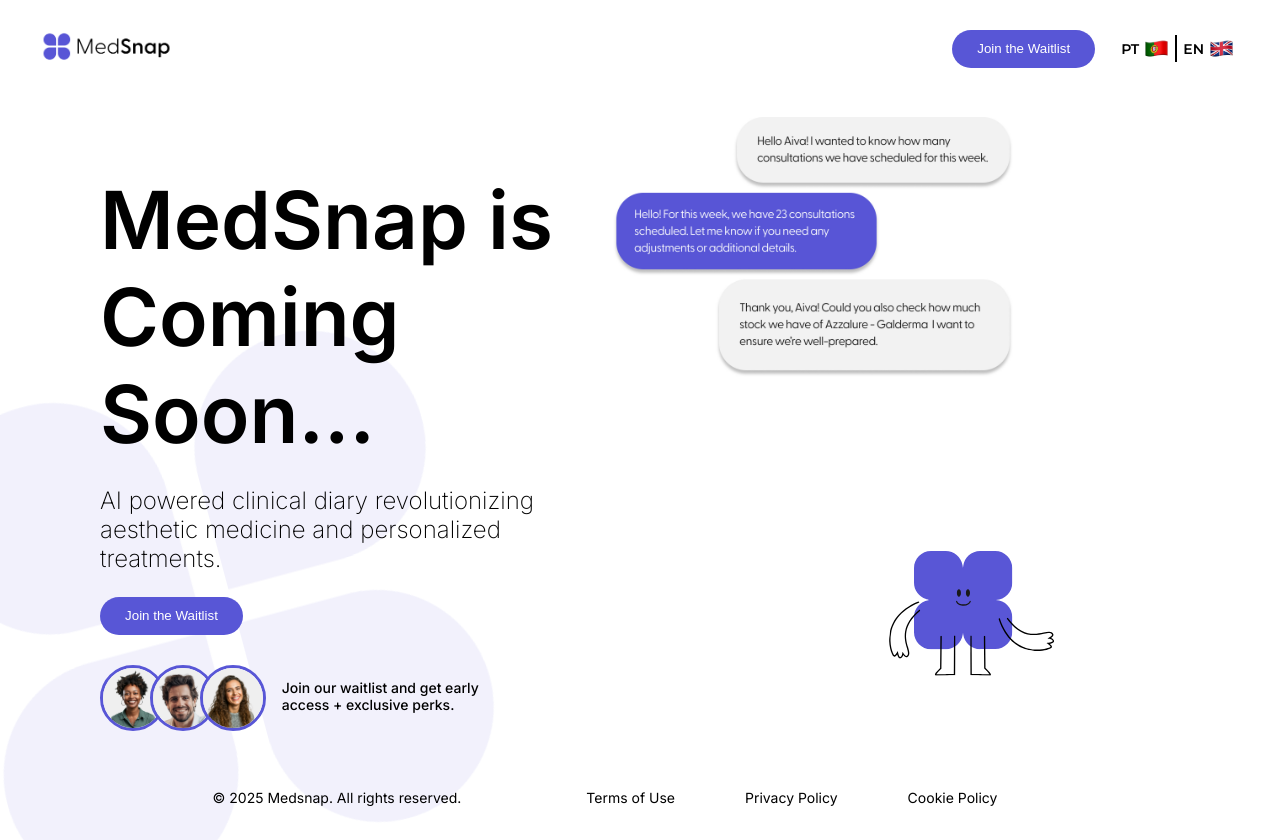
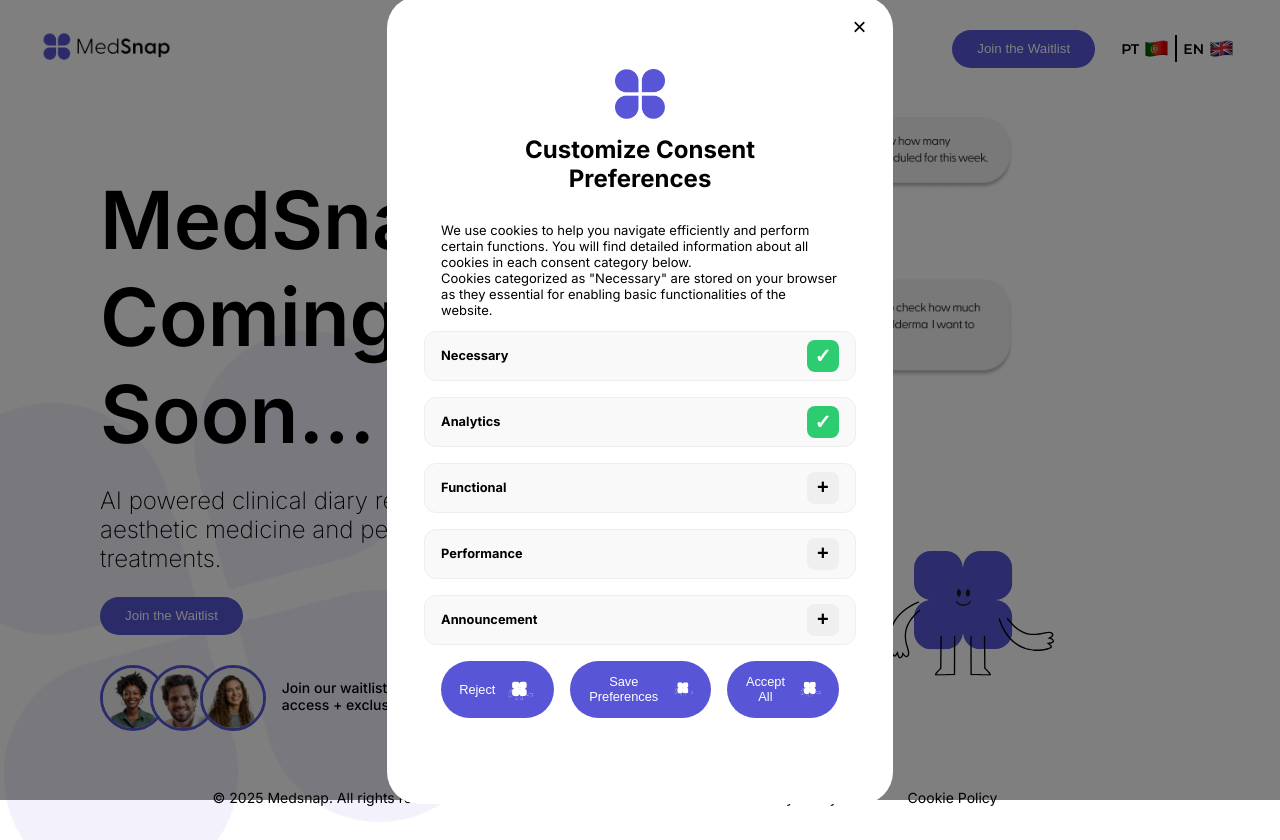
Before and after one commit to Webtech87/MedSnapGoogleAPI, a React (Vite) app in the folder client/: page / in a window 1280 px wide. Built offline with nearby package versions, Linux system fonts and the light colour scheme.

Commit message:
Update Modal Cookies

```diff
--- a/client/src/components/ComingSoon.tsx
+++ b/client/src/components/ComingSoon.tsx
@@ -1,4 +1,4 @@
-import { useState } from 'react'
+import { useEffect, useState } from 'react'
 import styles from '../styles/ComingSoon.module.css'
 import bg_img from '../assets/logo-icon-background-accent.png'
 import chat_desktop_en from '../assets/AI-chat-message-div.jpg'
@@ -15,12 +15,57 @@
 
 const ComingSoon = () => {
   const [showModal, setShowModal] = useState(false);
+  const [showCookieModal, setShowCookieModal] = useState(false);
 
   const openModal = () => setShowModal(true);
   const closeModal = () => setShowModal(false);
 
   const { t, i18n } = useTranslation();
   const currentLang = i18n.language
+
+
+  const [analyticsEnabled, setAnalyticsEnabled] = useState(true);
+  const [functionalEnabled, setFunctionalEnabled] = useState(false);
+  const [performanceEnabled, setPerformanceEnabled] = useState(false);
+  const [announcementEnabled, setAnnouncementEnabled] = useState(false);
+
+
+  const savePreferences = () => {
+    const preferences = {
+      accepted: true,
+      analytics: analyticsEnabled,
+      functional: functionalEnabled,
+      performance: performanceEnabled,
+      announcement: announcementEnabled
+    };
+  localStorage.setItem("cookiesAccepted", JSON.stringify(preferences));
+  setShowCookieModal(false);
+  };
+
+  const acceptAll = () => {
+  setAnalyticsEnabled(true);
+  setFunctionalEnabled(true);
+  setPerformanceEnabled(true);
+  setAnnouncementEnabled(true);
+  savePreferences();
+  };
+
+  const rejectAll = () => {
+  setAnalyticsEnabled(false);
+  setFunctionalEnabled(false);
+  setPerformanceEnabled(false);
+  setAnnouncementEnabled(false);
+  savePreferences();
+  };
+
+
+
+  useEffect (() => {
+    const accepted = localStorage.getItem("cookiesAccepted");
+    if (!accepted){
+    setShowCookieModal(true);
+    }
+  }, []);
 
   return (
     <div className={styles.main_container}>
@@ -99,6 +144,109 @@
             </div>
           </div>
         )}
+
+        {showCookieModal && (
+          <div className={styles.modal_overlay} onClick={closeModal}>
+            <div className={styles.modal_container_cookie} onClick={(e) => e.stopPropagation()}>
+              <button className={styles.close_button} onClick={closeModal} aria-label='Close Button'>&times;</button>
+              <div className={styles.modal_header}>
+                <img src={logo_modal} alt="" />
+                <h1 className={styles.modal_title}>Customize Consent Preferences</h1>
+                <p className={styles.modal_cookies_p}>We use cookies to help you navigate efficiently and perform certain functions. You will find detailed information about all cookies in each  consent category below. <br />
+                Cookies categorized  as "Necessary" are stored on your browser as they essential for enabling basic functionalities of the website.</p>
+              </div>
+              <form className={styles.modal_form}>
+
+              <div className={styles.cookie_section}>
+                <div className={styles.cookie_header}>
+                  <span>Necessary</span>
+                  <button type="button" className={`${styles.plusToggle} ${styles.enabled}`}>
+                    ✓
+                  </button>
+                </div>
+              </div>
+
+              <div className={styles.cookie_section}>
+                <div className={styles.cookie_header}>
+                  <span>Analytics</span>
+                  <button
+                    type="button"
+                    className={`${styles.plusToggle} ${analyticsEnabled ? styles.enabled : ''}`}
+                    onClick={() => setAnalyticsEnabled(!analyticsEnabled)}
+                  >
+                    {analyticsEnabled ? '✓' : '+'}
+                  </button>
+
+                </div>
+              </div>
+
+              <div className={styles.cookie_section}>
+                <div className={styles.cookie_header}>
+                  <span>Functional</span>
+                  <button
+                    type="button"
+                    className={`${styles.plusToggle} ${functionalEnabled ? styles.enabled : ''}`}
+                    onClick={() => setFunctionalEnabled(!functionalEnabled)}
+                  >
+                    {functionalEnabled ? '✓' : '+'}
+                  </button>
+
+                </div>
+              </div>
+
+              <div className={styles.cookie_section}>
+                <div className={styles.cookie_header}>
+                  <span>Performance</span>
+                  <button
+                    type="button"
+                    className={`${styles.plusToggle} ${performanceEnabled ? styles.enabled : ''}`}
+                    onClick={() => setPerformanceEnabled(!performanceEnabled)}
+                  >
+                    {performanceEnabled ? '✓' : '+'}
+                  </button>
+
+                </div>
+              </div>
+
+              <div className={styles.cookie_section}>
+                <div className={styles.cookie_header}>
+                  <span>Announcement</span>
+                  <button
+                    type="button"
+                    className={`${styles.plusToggle} ${announcementEnabled ? styles.enabled : ''}`}
+                    onClick={() => setAnnouncementEnabled(!announcementEnabled)}
+                  >
+                    {announcementEnabled ? '✓' : '+'}
+                  </button>
+
+                </div>
+              </div>
+
+              <div className={styles.form_btns}>
+                <button onClick={rejectAll}>
+                  <span className={styles.buttonContent}>
+                    Reject
+                    <Lottie animationData={aiva_button} className={styles.aiva_button} />
+                  </span>
+                </button>
+                <button onClick={savePreferences} >
+                  <span className={styles.buttonContent}>
+                    Save Preferences
+                    <Lottie animationData={aiva_button} className={styles.aiva_button} />
+                  </span>
+                </button>
+                <button onClick={acceptAll}>
+                  <span className={styles.buttonContent}>
+                    Accept All
+                    <Lottie animationData={aiva_button} className={styles.aiva_button} />
+                  </span>
+                </button>
+              </div>
+
+              </form>
+            </div>
+          </div>
+        )}
     </div>
 
   )
--- a/client/src/styles/ComingSoon.module.css
+++ b/client/src/styles/ComingSoon.module.css
@@ -168,6 +168,16 @@
     border-radius: 32px;
 }
 
+.modal_container_cookie{
+    position: relative;
+    background-color: #fff;
+    width: 37%;
+    height: 97%;
+    border-radius: 32px;
+    padding: 1rem;
+
+}
+
 .close_button {
     position: absolute;
     top: 2%;
@@ -225,6 +235,103 @@
     border-radius: 50px;
     padding: 0 20px;
 }
+
+.cookie_section {
+  border: 1px solid #eee;
+  border-radius: 0.75rem;
+  padding: 1rem;
+  width: 100%;
+  margin-bottom: 1rem;
+  background-color: #f9f9f9;
+}
+
+.cookie_header {
+  display: flex;
+  height: 1rem;
+  justify-content: space-between;
+  align-items: center;
+  font-weight: bold;
+  font-family: 'Inter';
+  font-size: 0.8rem;
+
+}
+
+.modal_cookies_p{
+    font-size: small;
+}
+
+.toggle {
+  position: relative;
+  display: inline-block;
+  width: 42px;
+  height: 24px;
+}
+
+.toggle input {
+  opacity: 0;
+  width: 0;
+  height: 0;
+}
+
+.plusToggle {
+  width: 32px;
+  height: 32px;
+  border-radius: 8px;
+  font-size: 20px;
+  font-weight: bold;
+  border: none;
+  cursor: pointer;
+  transition: background-color 0.3s ease;
+  display: flex;
+  align-items: center;
+  justify-content: center;
+}
+
+
+.plusToggle.enabled {
+  background-color: #2ecc71;
+  color: white;
+}
+
+
+.form_btns {
+  display: flex;
+  gap: 1rem;
+  justify-content: space-between;
+
+}
+
+.form_btns button {
+  flex: 1;
+  padding: 0.75rem 1rem;
+  border-radius: 55px;
+  font-weight: 60;
+  font-size: 0.8rem;
+  border: none;
+  cursor: pointer;
+  display: flex;
+  align-items: center;
+  justify-content: center;
+  gap: 0.5rem;
+  transition: 0.3s ease;
+}
+
+.form_btns button:first-child {
+  background-color: #5856D6;
+  color: white;
+}
+
+.form_btns button:nth-child(2) {
+  background-color: #5856D6;
+  color: white;
+}
+
+.form_btns button:last-child {
+  background-color: #5856D6;
+  color: white;
+}
+
+
 
 .required {
     color: red;
```
